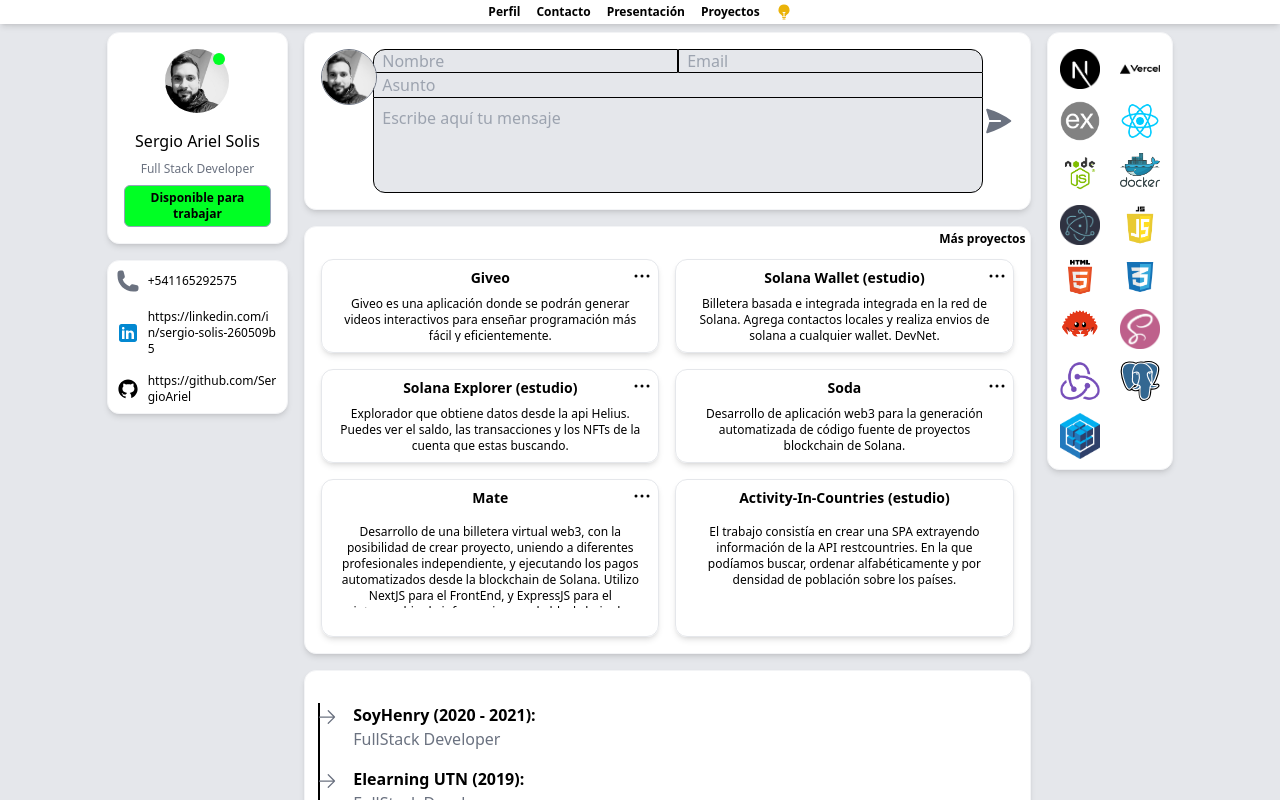
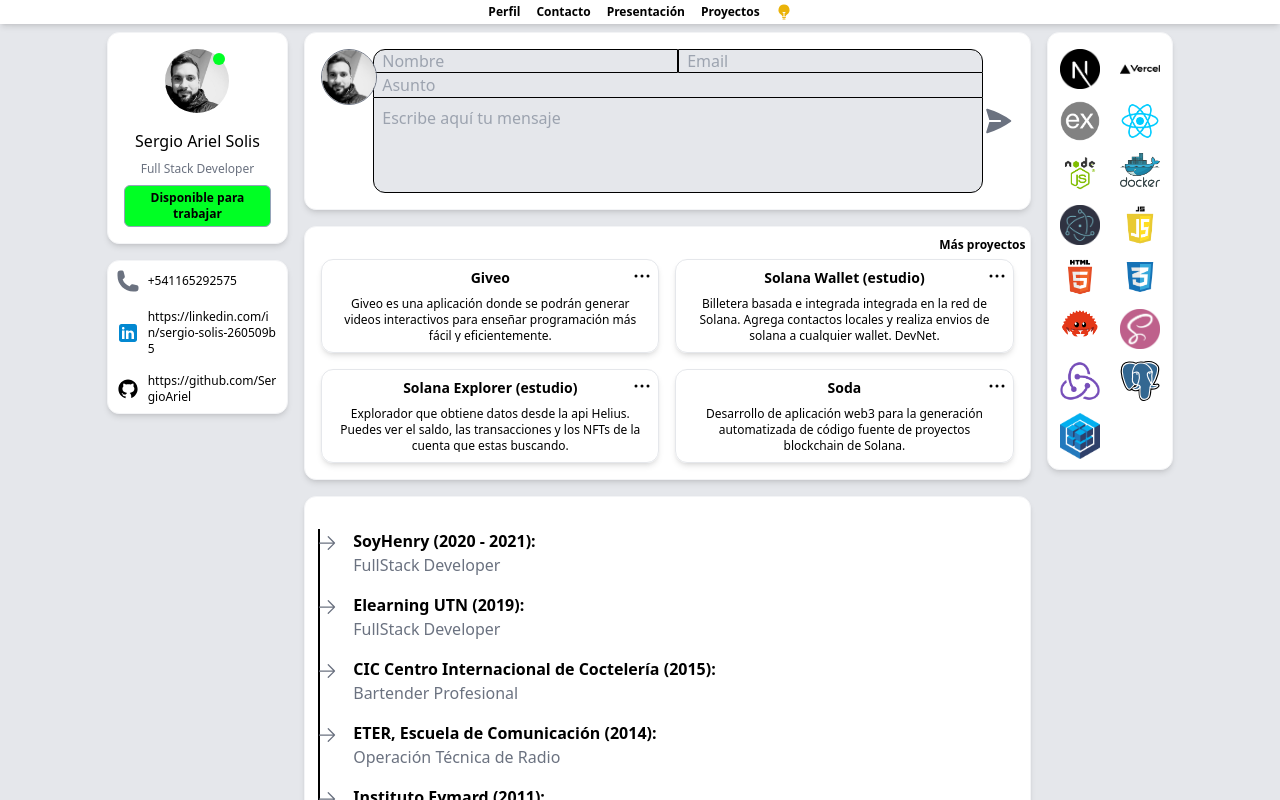
Before and after one commit to SergioAriel/Portfolio, a Next.js app: page / in a window 1280 px wide. Shown: the top 800 px of the page. Built offline with nearby package versions, Linux system fonts and the light colour scheme.

Commit message:
fix page projects

```diff
--- a/components/Contact/index.tsx
+++ b/components/Contact/index.tsx
@@ -72,7 +72,7 @@ export const Contact = () => {
                                 ...from,
                                 name: e.target.value
                             })}
-                            className="w-1/2 dark:bg-slate-400 bg-gray-200 dark:placeholder-white dark:text-white rounded-tl-xl border h-6 p-2 border-black focus:outline-none focus:border-blue-500 focus:border-2"
+                            className="w-1/2 dark:bg-slate-400 bg-gray-200 dark:placeholder-white dark:text-white hover:bg-slate-100 dark:hover:bg-slate-300 rounded-tl-xl border h-6 p-2 border-black focus:outline-none focus:border-blue-500 focus:border-2"
                         />
                         <input
                             type="text"
@@ -82,7 +82,7 @@ export const Contact = () => {
                                 email: e.target.value
                             })}
 
-                            className="w-1/2 dark:bg-slate-400 bg-gray-200 dark:placeholder-white dark:text-white rounded-tr-xl border h-6 p-2 border-black focus:outline-none focus:border-blue-500 focus:border-2"
+                            className="w-1/2 dark:bg-slate-400 bg-gray-200 dark:placeholder-white dark:text-white hover:bg-slate-100 dark:hover:bg-slate-300 rounded-tr-xl border h-6 p-2 border-black focus:outline-none focus:border-blue-500 focus:border-2"
                         />
                     </div>
                     <input
@@ -90,11 +90,11 @@ export const Contact = () => {
                         placeholder="Asunto"
                         onChange={(e) => setSubject(e.target.value)}
 
-                        className="w-full dark:bg-slate-400 bg-gray-200 dark:placeholder-white dark:text-white border-x h-6 p-2 border-black focus:outline-none focus:border-blue-500 focus:border-2"
+                        className="w-full dark:bg-slate-400 bg-gray-200 dark:placeholder-white dark:text-white hover:bg-slate-100 dark:hover:bg-slate-300 border-x h-6 p-2 border-black focus:outline-none focus:border-blue-500 focus:border-2"
                     />
                     <textarea
                         onChange={(e) => setMessage(e.target.value)}
-                        className="w-full h-24 dark:bg-slate-400 bg-gray-200 dark:placeholder-white dark:text-white rounded-b-xl border border-x  p-2 border-black resize-none focus:outline-none focus:border-blue-500 focus:border-2"
+                        className="w-full h-24 dark:bg-slate-400 bg-gray-200 dark:placeholder-white dark:text-white hover:bg-slate-100 dark:hover:bg-slate-300 rounded-b-xl border border-x  p-2 border-black resize-none focus:outline-none focus:border-blue-500 focus:border-2"
                         placeholder="Escribe aquí tu mensaje"
 
                     />
--- a/components/Layout.jsx
+++ b/components/Layout.jsx
@@ -1,15 +1,20 @@
 import Head from 'next/head'
 import { Navbar } from './Navbar'
+import { useRouter } from 'next/router';
 
 export default function Layout({ children }) {
+    const router = useRouter();
     return (
         <>
             <Head>
                 <meta name="viewport" content="width=device-width, initial-scale=1.0" />
             </Head>
 
-            <main className="w-full mt-6 gap-1 dark:bg-gray-800 bg-gray-200 flex flex-col items-center">
-                <Navbar/>
+            <main className={`w-full ${ router.pathname ==="/" && "mt-6"} min-h-screen gap-1 dark:bg-gray-800 bg-gray-200 dark:text-gray-300 flex flex-col items-center`}>
+                {
+                    router.pathname === '/' &&
+                    <Navbar />
+                }
                 {children}
             </main>
         </>
--- a/components/Profile/index.tsx
+++ b/components/Profile/index.tsx
@@ -25,7 +25,7 @@ export default function Profile() {
             >
                 <p >Sergio Ariel Solis</p>
                 <p className=" text-xs text-gray-500 dark:text-gray-300">Full Stack Developer</p>
-                <p className="text-center rounded-md border p-1 border-slate-400 dark:text-black dark:font-semibold bg-[rgba(0,255,36,1)] text-xs font-black">Disponible para trabajar</p>
+                <p className="text-center rounded-md border p-1 border-slate-400  bg-[rgba(0,255,36,1)] text-black text-xs font-black">Disponible para trabajar</p>
             </div>
 
         </div>
--- a/components/Projects/index.tsx
+++ b/components/Projects/index.tsx
@@ -10,6 +10,8 @@ export default function Project({ project, id }: any) {
     const [popOver, setPopOver] = useState("");
     const popoverRef = useRef<HTMLDivElement>(null);
     const handlerPopOver = useRef<SVGSVGElement>(null);
+
+    console.log(project)
 
     useEffect(() => {
         const widthWindow = document.body.clientWidth;
@@ -40,10 +42,10 @@ export default function Project({ project, id }: any) {
 
     return (
         <div
-            className='relative w-full max-h- border border-gray-200 shadow-md rounded-xl gap-2 p-2 flex flex-col items-center'
+            className='relative w-full border border-gray-200 shadow-md rounded-xl gap-2 p-2 flex flex-col items-center dark:hover:bg-gray-500 hover:bg-gray-100'
         >
             {
-                (project.github || project.url) &&
+                (project?.github || project?.url) &&
                 <div
                     className='absolute top-1 right-1'
                 >
@@ -64,9 +66,9 @@ export default function Project({ project, id }: any) {
                                 ref={popoverRef}
                                 className=' absolute z-20 top-0 right-0 left-full w-max bg-gray-200 border border-gray-400 rounded-md flex flex-col p-1 gap-1'
                             >
-                                {project.github &&
+                                {project?.github &&
                                     <Link
-                                        href={project.github.url}
+                                        href={project?.github?.url}
                                         target="_blank"
                                         rel="noreferrer"
                                         className='text-center text-sm h-7 p-2 flex justify-center rounded-t-md items-center dark:bg-slate-700 bg-white text-gray-700 hover:text-gray-500 hover:bg-gray-200 cursor-pointer '
@@ -76,7 +78,7 @@ export default function Project({ project, id }: any) {
                                     </Link>}
                                 {project.url &&
                                     <Link
-                                        href={project.url}
+                                        href={project?.url}
                                         target="_blank"
                                         rel="noreferrer"
                                         className='text-center text-sm h-7 p-2 flex justify-center rounded-b-md items-center dark:bg-slate-700 bg-white text-gray-700 hover:text-gray-500 hover:bg-gray-200 cursor-pointer '
@@ -92,12 +94,12 @@ export default function Project({ project, id }: any) {
             <p
                 className="text-center break-all font-bold text-sm !min-h-[20%]"
             >
-                {project.title}
+                {project?.title}
             </p>
             <p
                 className='text-center text-xs h-3/5 overflow-y-auto px-2'
             >
-                {project.description}
+                {project?.description}
             </p>
         </div>
     )
--- a/pages/index.tsx
+++ b/pages/index.tsx
@@ -6,13 +6,14 @@ import Skill from '../components/skills'
 import { skills, projects, institutions } from '../info'
 import { Contact } from '@/components/Contact'
 import SocialNetworks from '@/components/SocialNetworks'
+import Link from 'next/link'
 
 
 
 export default function Home() {
 
   return (
-    <div className="flex flex-col items-center lg:items-start lg:flex-row w-10/12 py-2 gap-4 dark:text-gray-300">
+    <div className="flex flex-col items-center lg:items-start lg:flex-row w-10/12 py-2 gap-4 ">
       <div
         className='order-1 lg:order-none flex h-max lg:w-3/12 w-full flex-col gap-4'
       >
@@ -31,15 +32,17 @@ export default function Home() {
 
         >
           {
-            projects.length > 6 &&
+            projects.length > 4 &&
             <div className="absolute top-1 right-1">
-              <p className="text-xs font-bold">
+              <Link href="/projects"
+              className="text-xs font-bold"
+              >
                 Más proyectos
-              </p>
+              </Link>
             </div>
           }
             {
-              projects && projects.slice(0, 6).map((project, index) =>
+              projects && projects.slice(0, 4).map((project, index) =>
                 <Project key={index} project={project} id={index} />
               )
             }
--- a/pages/projects/index.tsx
+++ b/pages/projects/index.tsx
@@ -1,19 +1,21 @@
-import Layout from '../../components/Layout.jsx'
 import Projects from '../../components/Projects'
-import { projects } from '../../info/index.js'
+import { projects } from '../../info'
 
 export default function RouteProyects() {
+
+  console.log(projects)
   return (
-      <div className="">
-        {
-          projects && projects.map((project, index) =>
-            <div
-              key={index}
-            >
-              <Projects key={index} proyect={project} id={index} />
-            </div>
-          )
-        }
-      </div>
+
+    <div
+      className='relative w-10/12 mt-4 border dark:bg-slate-700 bg-white border-gray-100 shadow-md lg:grid lg:grid-cols-2 flex flex-col gap-4 h-max rounded-xl  p-4 pt-8'
+
+    >
+      {
+        projects?.map((project, index) =>
+
+          <Projects key={index} project={project} id={index} />
+        )
+      }
+    </div>
   )
 }
```
Also changed, not shown: 1 other file (tests, documents, lock files or other folders).
